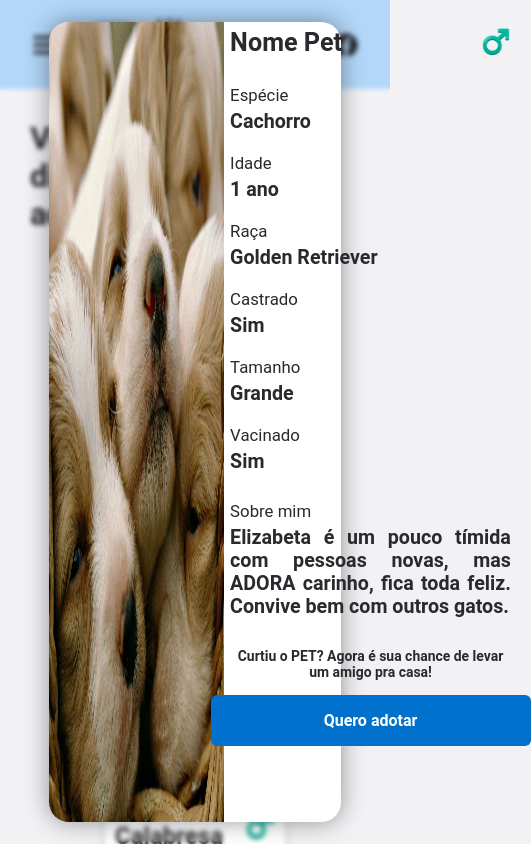
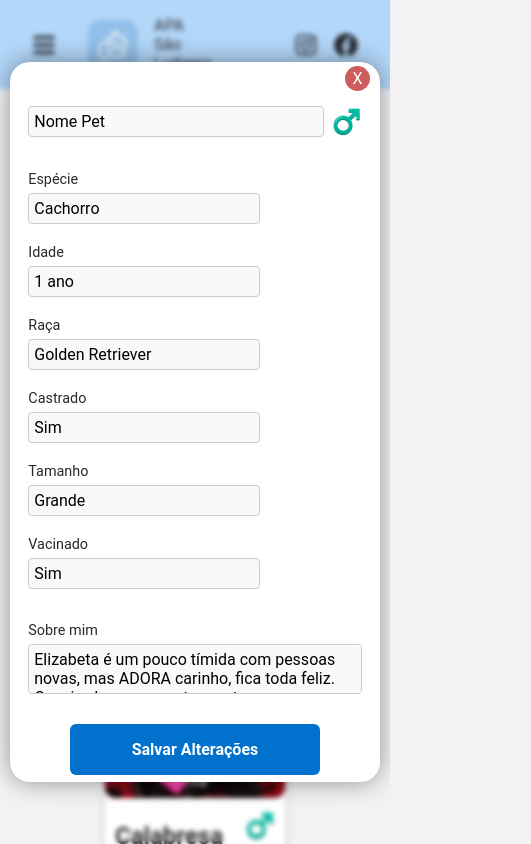
Before and after one commit to arturoburigo/Adopet, a React (Vite) app in the folder frontend/: page /home in a window 390 px wide. Shown: the top 844 px of the page, 531 px wide, since content can reach past the window. Built offline with nearby package versions, Linux system fonts and the light colour scheme.

Commit message:
Modal client e admin prontos e responsivos

```diff
--- a/frontend/src/components/modal/style.ts
+++ /dev/null
@@ -1,58 +0,0 @@
-import styled from "styled-components";
-import { defaultTheme } from "../../styles/themes/default";
-
-export const ContainerMain = styled.div`
-  position: absolute;
-  width: 100%;
-  height: 100%;
-  z-index: 1;
-`;
-
-export const BlurDiv = styled.div`
-  position: absolute;
-  width: 100%;
-  height: 100%;
-  backdrop-filter: blur(2.5px);
-  z-index: 1;
-`;
-
-export const ContainerCenter = styled.div`
-  display: flex;
-  justify-content: center;
-  align-items: center;
-  min-height: 100vh;
-  position: relative;
-  z-index: 2;
-`;
-
-export const ModalSection = styled.section`
-  display: flex;
-  flex-direction: row;
-
-  width: 75%;
-  height: 50em;
-
-  background-color: ${defaultTheme["white"]};
-  border-radius: 20px;
-  box-shadow: 0px 0px 25px rgba(0, 0, 0, 0.4);
-
-  z-index: 3;
-`;
-
-export const PetImage = styled.img`
-  width: 60%;
-  height: 100%;
-  border-radius: 20px 00px 0px 20px;
-`;
-
-export const DetailsSection = styled.section`
-  width: 100%;
-  padding: 2%;
-  font-size: 1.05em;
-`;
-
-export const InfoDiv = styled.div`
-  display: flex;
-  flex-direction: column;
-  gap: 5px;
-`
--- /dev/null
+++ b/frontend/src/components/modalAdmin/modalAdmin.tsx
@@ -0,0 +1,125 @@
+import { useState } from "react";
+import { GenderIcon } from "../petCard/styles";
+import { Button } from "../ui/button/button";
+import {
+  BlurDiv,
+  ContainerMain,
+  ContainerCenter,
+  ModalSection,
+  PetImage,
+  DetailsSection,
+  InfoDiv,
+  Close,
+  StyledInput,
+  StyledTextArea
+} from "./style";
+import { useNavigate } from "react-router-dom";
+
+export function ModalAdmin() {
+  // exemplos de infos
+  const [petName, setPetName] = useState("Nome Pet");
+  const [species, setSpecies] = useState("Cachorro");
+  const [age, setAge] = useState("1 ano");
+  const [breed, setBreed] = useState("Golden Retriever");
+  const [neutered, setNeutered] = useState("Sim");
+  const [size, setSize] = useState("Grande");
+  const [vaccinated, setVaccinated] = useState("Sim");
+  const [about, setAbout] = useState(
+    "Elizabeta é um pouco tímida com pessoas novas, mas ADORA carinho, fica toda feliz. Convive bem com outros gatos."
+  );
+
+  const navigate = useNavigate()
+
+  const close = () => {
+    navigate("/admin");
+  }
+
+  return (
+    <ContainerMain>
+      <BlurDiv />
+
+      <ContainerCenter>
+        <ModalSection>
+          <PetImage src="src/assets/imgDonate.jpg" alt="pet-image" />
+
+          <Close onClick={close}>X</Close>
+
+          <DetailsSection>
+            <div
+              style={{
+                display: "flex",
+                justifyContent: "space-between",
+                alignItems: "center",
+              }}
+            >
+              <StyledInput
+                type="text"
+                value={petName}
+                onChange={(e) => setPetName(e.target.value)}
+              />
+              <GenderIcon>♂️</GenderIcon>
+            </div>
+
+            <div
+              style={{
+                display: "flex",
+                flexDirection: "column",
+                padding: "10% 0",
+                gap: "20px",
+              }}
+            >
+              {[
+                { label: "Espécie", value: species, setter: setSpecies },
+                { label: "Idade", value: age, setter: setAge },
+                { label: "Raça", value: breed, setter: setBreed },
+                { label: "Castrado", value: neutered, setter: setNeutered },
+                { label: "Tamanho", value: size, setter: setSize },
+                { label: "Vacinado", value: vaccinated, setter: setVaccinated },
+              ].map(({ label, value, setter }) => (
+                <section
+                  key={label}
+                  style={{
+                    display: "flex",
+                    justifyContent: "space-between",
+                    alignItems: "center",
+                    gap: "20px",
+                  }}
+                >
+                  <InfoDiv style={{ textAlign: "left" }}>
+                    <p>{label}</p>
+                    <StyledInput
+                      type="text"
+                      value={value}
+                      onChange={(e) => setter(e.target.value)}
+                    />
+                  </InfoDiv>
+                </section>
+              ))}
+            </div>
+
+            <InfoDiv style={{ textAlign: "justify" }}>
+              <p>Sobre mim</p>
+              <StyledTextArea
+                value={about}
+                onChange={(e) => setAbout(e.target.value)}
+              />
+            </InfoDiv>
+
+            <div
+              style={{
+                display: "flex",
+                justifyContent: "center",
+                alignItems: "center",
+                flexDirection: "column",
+                marginTop: "30px",
+                gap: "15px",
+              }}
+            >
+              <Button text="Salvar Alterações" />
+            </div>
+          </DetailsSection>
+        </ModalSection>
+      </ContainerCenter>
+    </ContainerMain>
+  );
+}
--- /dev/null
+++ b/frontend/src/components/modalAdmin/style.ts
@@ -0,0 +1,150 @@
+import styled from "styled-components";
+import { defaultTheme } from "../../styles/themes/default";
+
+export const ContainerMain = styled.div`
+  position: absolute;
+  width: 100%;
+  min-height: 100vh;
+  height: auto;
+  z-index: 1;
+`;
+
+export const BlurDiv = styled.div`
+  position: absolute;
+  width: 100%;
+  min-height: 100vh;
+  height: auto;
+  backdrop-filter: blur(2.5px);
+  z-index: 1;
+`;
+
+export const ContainerCenter = styled.div`
+  display: flex;
+  justify-content: center;
+  align-items: center;
+  min-height: 100vh;
+  position: relative;
+  z-index: 2;
+`;
+
+export const Close = styled.section`
+  position: absolute;
+  right: 7em;
+  margin: 0.5%;
+
+  background-color: #cf5c5c;
+  border-radius: 100%;
+  color: ${defaultTheme.white};
+  cursor: pointer;
+
+  display: flex;
+  justify-content: center;
+  align-items: center;
+  padding: 0.7%;
+  width: 20px;
+  height: 20px;
+
+  @media (max-width: 768px) {
+    right: 1.4em;
+    margin: 1%;
+    width: 25px;
+    height: 25px;
+  }
+
+  @media (max-width: 480px) {
+    right: 1em;
+    margin: 1%;
+    width: 25px;
+    height: 25px;
+  }
+`;
+
+export const ModalSection = styled.section`
+  display: flex;
+  flex-direction: row;
+
+  width: 90%;
+  height: 55em;
+
+  background-color: ${defaultTheme["white"]};
+  border-radius: 20px;
+  box-shadow: 0px 0px 25px rgba(0, 0, 0, 0.4);
+
+  z-index: 3;
+
+  @media (max-width: 768px) {
+    width: 95%;
+    height: 45em;
+  }
+
+  @media (max-width: 480px) {
+    width: 95%;
+    height: 45em;
+  }
+`;
+
+export const PetImage = styled.img`
+  width: 50%;
+  height: 100%;
+  border-radius: 20px 00px 0px 20px;
+
+  @media (max-width: 480px) {
+    display: none;
+  }
+`;
+
+export const DetailsSection = styled.section`
+  width: 100%;
+  padding: 3% 2% 2% 2%;
+  font-size: 1.05em;
+
+  @media (max-width: 768px) {
+    padding: 5% 2% 2% 2%;
+    font-size: 0.9em;
+  }
+
+  @media (max-width: 480px) {
+    padding: 12% 5% 5% 5%;
+    font-size: 0.9em;
+  }
+`;
+
+export const InfoDiv = styled.div`
+  display: flex;
+  flex-direction: column;
+  gap: 5px;
+
+  @media (max-width: 480px) {
+    gap: 5px;
+  }
+`
+
+export const StyledInput = styled.input`
+  width: 100%;
+  padding: 5px;
+  border: 1px solid #ccc;
+  border-radius: 4px;
+  background-color: #f9f9f9;
+  transition: border 0.3s ease;
+  outline: none;
+
+  &:focus {
+    border-color: #39b97b;
+  }
+`;
+
+export const StyledTextArea = styled.textarea`
+  width: 100%;
+  padding: 5px;
+  border: 1px solid #ccc;
+  border-radius: 4px;
+  background-color: #f9f9f9;
+  resize: none;
+  height: 50px;
+  transition: border 0.3s ease;
+  outline: none;
+
+  &:focus {
+    border-color: #39b97b;
+  }
+`;
--- a/frontend/src/components/modal/modal.tsx
+++ b/frontend/src/components/modalClient/modalClient.tsx
@@ -1,3 +1,4 @@
+import { useNavigate } from "react-router-dom";
 import { GenderIcon } from "../petCard/styles";
 import { Button } from "../ui/button/button";
 import {
@@ -8,9 +9,16 @@ import {
   PetImage,
   DetailsSection,
   InfoDiv,
+  Close
 } from "./style";
 
-export function Modal() {
+export function ModalClient() {
+  const navigate = useNavigate()
+
+  const close = () => {
+    navigate("/home");
+  }
+
   return (
     <ContainerMain>
       <BlurDiv />
@@ -18,6 +26,8 @@ export function Modal() {
       <ContainerCenter>
         <ModalSection>
           <PetImage src="src\assets\imgDonate.jpg" alt="pet-image" />
+
+          <Close onClick={close}>X</Close>
 
           <DetailsSection>
             <div
@@ -53,7 +63,7 @@ export function Modal() {
                     display: "flex",
                     justifyContent: "space-between",
                     alignItems: "center",
-                    gap: "20px", // Espaçamento interno
+                    gap: "20px",
                   }}
                 >
                   <InfoDiv style={{ textAlign: "left" }}>
@@ -77,7 +87,7 @@ export function Modal() {
                 justifyContent: "center",
                 alignItems: "center",
                 flexDirection: "column",
-                marginTop: "30px", // Margem superior ajustada
+                marginTop: "30px",
                 gap: "15px",
               }}
             >
--- /dev/null
+++ b/frontend/src/components/modalClient/style.ts
@@ -0,0 +1,120 @@
+import styled from "styled-components";
+import { defaultTheme } from "../../styles/themes/default";
+
+export const ContainerMain = styled.div`
+  position: absolute;
+  width: 100%;
+  min-height: 100vh;
+  height: auto;
+  z-index: 1;
+`;
+
+export const BlurDiv = styled.div`
+  position: absolute;
+  width: 100%;
+  min-height: 100vh;
+  height: auto;
+  backdrop-filter: blur(2.5px);
+  z-index: 1;
+`;
+
+export const ContainerCenter = styled.div`
+  display: flex;
+  justify-content: center;
+  align-items: center;
+  min-height: 100vh;
+  position: relative;
+  z-index: 2;
+`;
+
+export const Close = styled.section`
+  position: absolute;
+  right: 7em;
+  margin: 0.5%;
+
+  background-color: #cf5c5c;
+  border-radius: 100%;
+  color: ${defaultTheme.white};
+  cursor: pointer;
+
+  display: flex;
+  justify-content: center;
+  align-items: center;
+  padding: 0.7%;
+  width: 20px;
+  height: 20px;
+
+  @media (max-width: 768px) {
+    right: 1.4em;
+    margin: 1%;
+    width: 25px;
+    height: 25px;
+  }
+
+  @media (max-width: 480px) {
+    right: 1em;
+    margin: 1%;
+    width: 25px;
+    height: 25px;
+  }
+`;
+
+export const ModalSection = styled.section`
+  display: flex;
+  flex-direction: row;
+
+  width: 90%;
+  height: 55em;
+
+  background-color: ${defaultTheme["white"]};
+  border-radius: 20px;
+  box-shadow: 0px 0px 25px rgba(0, 0, 0, 0.4);
+
+  z-index: 3;
+
+  @media (max-width: 768px) {
+    width: 95%;
+    height: 45em;
+  }
+
+  @media (max-width: 480px) {
+    width: 95%;
+    height: 45em;
+  }
+`;
+
+export const PetImage = styled.img`
+  width: 50%;
+  height: 100%;
+  border-radius: 20px 00px 0px 20px;
+
+  @media (max-width: 480px) {
+    display: none;
+  }
+`;
+
+export const DetailsSection = styled.section`
+  width: 100%;
+  padding: 3% 2% 2% 2%;
+  font-size: 1.05em;
+
+  @media (max-width: 768px) {
+    padding: 5% 2% 2% 2%;
+    font-size: 0.9em;
+  }
+
+  @media (max-width: 480px) {
+    padding: 12% 5% 5% 5%;
+    font-size: 0.9em;
+  }
+`;
+
+export const InfoDiv = styled.div`
+  display: flex;
+  flex-direction: column;
+  gap: 5px;
+
+  @media (max-width: 480px) {
+    gap: 5px;
+  }
+`
--- a/frontend/src/components/petCard/styles.ts
+++ b/frontend/src/components/petCard/styles.ts
@@ -17,8 +17,6 @@ export const CardContainer = styled.div`
     max-width: 180px; /* Limite para telas muito pequenas */
   }
 `;
-
-
 
 export const PetImage = styled.img`
   width: 100%;
--- a/frontend/src/components/ui/button/styles.ts
+++ b/frontend/src/components/ui/button/styles.ts
@@ -17,4 +17,12 @@ export const ButtonContainer = styled.button`
     &:hover {
         background: ${props => props.theme["blue-300"]};  /* Cor muda ao passar o mouse por cima */
     }
+
+    @media (max-width: 768px) {
+        width: 250px;
+    }
+
+    @media (max-width: 480px) {
+        width: 250px;
+    }
 `;
--- a/frontend/src/pages/app/home/home.tsx
+++ b/frontend/src/pages/app/home/home.tsx
@@ -5,7 +5,7 @@ import { PetCard } from '../../../components/petCard/petCard';
 import valter from '../../../../src/assets/valter.svg';
 import calabresa from '../../../../src/assets/calabresa.svg';
 import tigresa from '../../../../src/assets/tigresa.svg';
-import { Modal } from "../../../components/modal/modal";
+import { ModalAdmin } from "../../../components/modalAdmin/modalAdmin";
 
 //export function Home(){
     type Pet = {
@@ -29,7 +29,7 @@ import { Modal } from "../../../components/modal/modal";
 
         return ( // key={pet.id}
             <div>
-            <Modal />
+            <ModalAdmin />
 
             <Header/>
             <h1 style={{ margin: '20px', padding: '10px', display: 'flex', justifyContent: 'space-around', flexWrap: 'wrap' }}>Veja os pets disponíveis para adoção!</h1>
```
